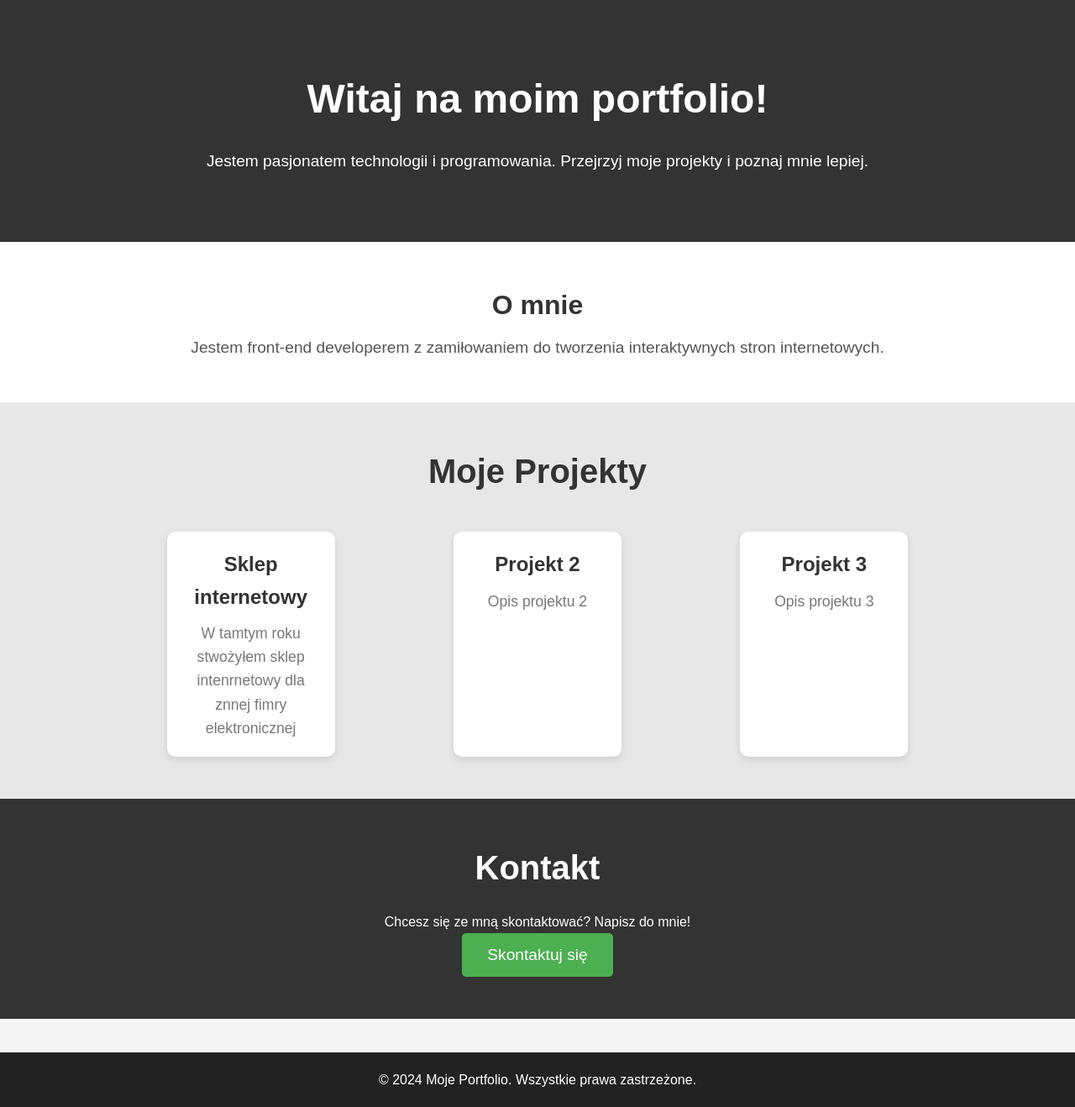
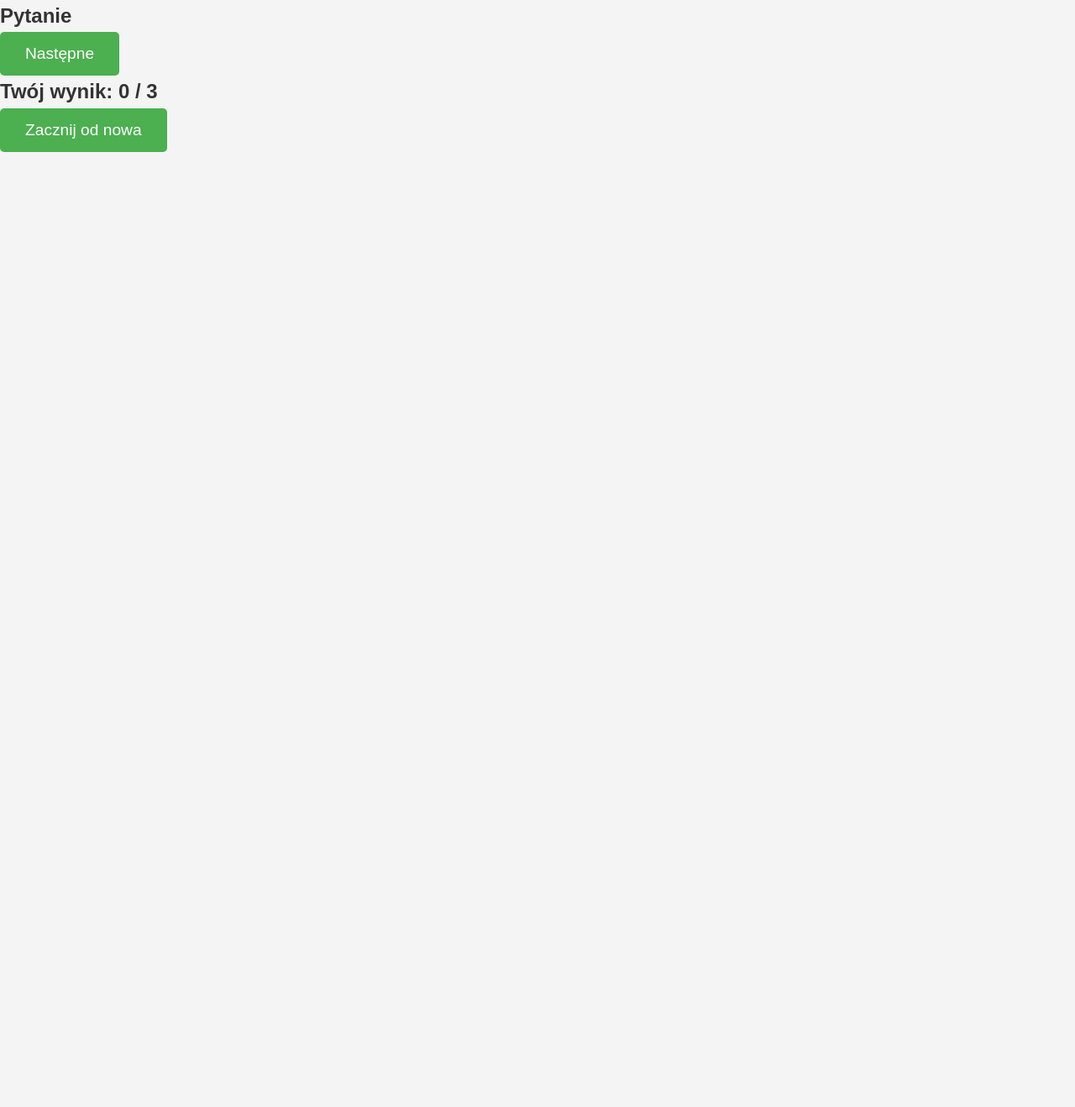
Before and after one commit to BudowA2012/Test, a plain HTML site: page index.html in a window 1280 px wide. Shown: the whole page at 84% size. After the commit the page ends 800 px from the top, so only its background shows below. Drawn offline with Linux system fonts and the light colour scheme.

Commit message:
Update index.html

```diff
--- a/index.html
+++ b/index.html
@@ -1,64 +1,27 @@
 <!DOCTYPE html>
 <html lang="pl">
-
 <head>
     <meta charset="UTF-8">
     <meta name="viewport" content="width=device-width, initial-scale=1.0">
-    <meta http-equiv="X-UA-Compatible" content="ie=edge">
-    <title>Moje Portfolio</title>
+    <title>Quiz</title>
     <link rel="stylesheet" href="style.css">
 </head>
+<body>
 
-<body>
-    <header>
-        <div class="container">
-            <h1>Witaj na moim portfolio!</h1>
-            <p>Jestem pasjonatem technologii i programowania. Przejrzyj moje projekty i poznaj mnie lepiej.</p>
+    <div class="quiz-container">
+        <div id="quiz">
+            <h2 id="question"><strong>Pytanie</strong></h2>
+            <div id="options">
+                <!-- Opcje odpowiedzi będą wstawiane dynamicznie tutaj -->
+            </div>
+            <button id="next-button">Następne</button>
         </div>
-    </header>
-
-    <section id="about-me">
-        <div class="container">
-            <h2>O mnie</h2>
-            <p>Jestem front-end developerem z zamiłowaniem do tworzenia interaktywnych stron internetowych.</p>
+        <div id="result" class="hidden">
+            <h2>Twój wynik: <span id="score">0</span> / 3</h2>
+            <button id="restart-button">Zacznij od nowa</button>
         </div>
-    </section>
-
-    <section id="projects">
-        <div class="container">
-            <h2>Moje Projekty</h2>
-            <div class="projects-container">
-                <div class="project-card">
-                    <h3>Sklep internetowy</h3>
-                    <p>W tamtym roku stwożyłem sklep intenrnetowy dla znnej fimry elektronicznej</p>
-                </div>
-                <div class="project-card">
-                    <h3>Projekt 2</h3>
-                    <p>Opis projektu 2</p>
-                </div>
-                <div class="project-card">
-                    <h3>Projekt 3</h3>
-                    <p>Opis projektu 3</p>
-                </div>
-            </div>
-        </div>
-    </section>
-
-    <section id="contact">
-        <div class="container">
-            <h2>Kontakt</h2>
-            <p>Chcesz się ze mną skontaktować? Napisz do mnie!</p>
-            <button id="contact-button">Skontaktuj się</button>
-        </div>
-    </section>
-
-    <footer>
-        <div class="container">
-            <p>&copy; 2024 Moje Portfolio. Wszystkie prawa zastrzeżone.</p>
-        </div>
-    </footer>
+    </div>
 
     <script src="script.js"></script>
 </body>
-
 </html>
```
